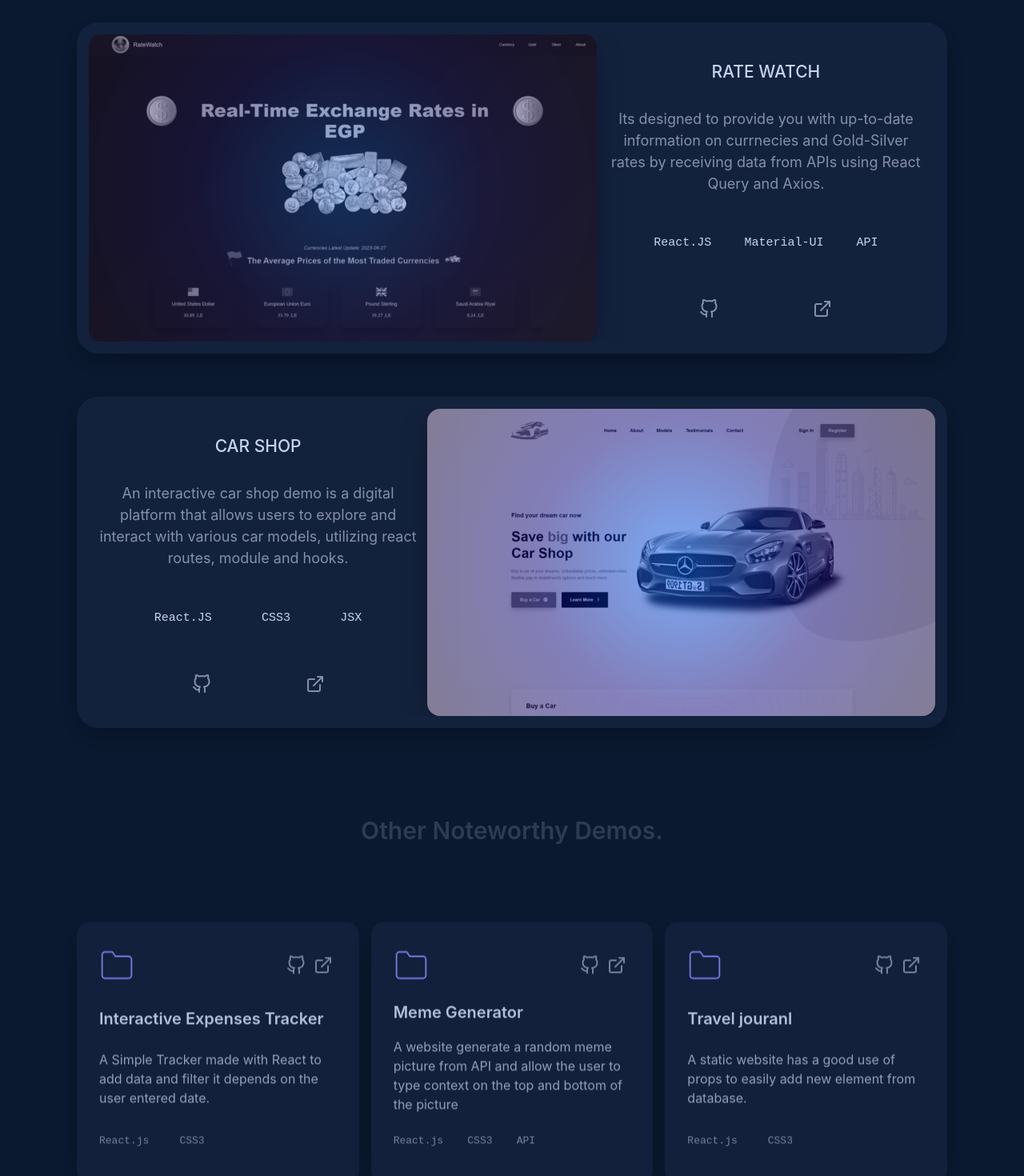
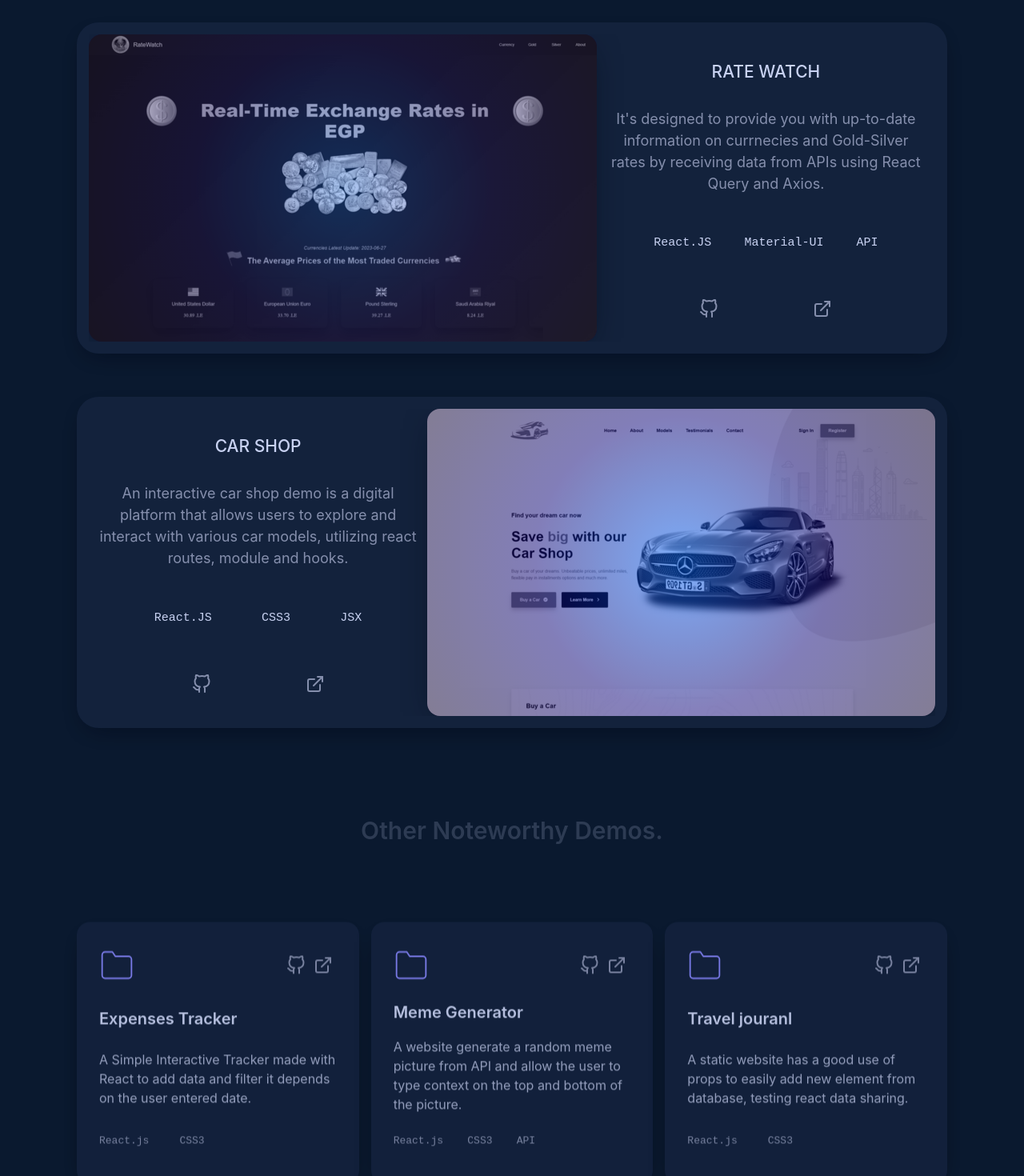
Before and after one commit to Goblo7/aes-portfolio, a React (Create React App) app: page / in a window 1280 px wide. Shown: the part 2360-3830 px from the top of the page at 80% size. Built offline with nearby package versions, Linux system fonts and the light colour scheme.

Commit message:
update data

```diff
--- a/src/data/projects.data.js
+++ b/src/data/projects.data.js
@@ -5,7 +5,7 @@ const projectsData = [
     {
       title: "Rate Watch",
       description:
-        "Its designed to provide you with up-to-date information on currnecies and Gold-Silver rates by receiving data from APIs using React Query and Axios.",
+        "It's designed to provide you with up-to-date information on currnecies and Gold-Silver rates by receiving data from APIs using React Query and Axios.",
       tools: ["React.JS", "Material-UI", "API"],
       codeLink: "https://github.com/AhmedEhab-SG/rate-watch",
       liveLink: "https://ahmedehab-sg.github.io/rate-watch/",
@@ -23,9 +23,9 @@ const projectsData = [
   ],
   [
     {
-      title: "Interactive Expenses Tracker",
+      title: "Expenses Tracker",
       description:
-        "A Simple Tracker made with React to add data and filter it depends on the user entered date.",
+        "A Simple Interactive Tracker made with React to add data and filter it depends on the user entered date.",
       tools: ["React.js", "CSS3", ""],
       codeLink: "https://github.com/AhmedEhab-SG/Expenses-Tracker",
       liveLink: "https://ahmedehab-sg.github.io/Expenses-Tracker",
@@ -33,7 +33,7 @@ const projectsData = [
     {
       title: "Meme Generator",
       description:
-        "A website generate a random meme picture from API and allow the user to type context on the top and bottom of the picture",
+        "A website generate a random meme picture from API and allow the user to type context on the top and bottom of the picture.",
       tools: ["React.js", "CSS3", "API"],
       codeLink: "https://github.com/AhmedEhab-SG/meme-generator",
       liveLink: "http://ahmedehab-sg.github.io/meme-generator",
@@ -41,7 +41,7 @@ const projectsData = [
     {
       title: "Travel jouranl",
       description:
-        "A static website has a good use of props to easily add new element from database.",
+        "A static website has a good use of props to easily add new element from database, testing react data sharing.",
       tools: ["React.js", "CSS3", ""],
       codeLink: "https://github.com/AhmedEhab-SG/travel-journal",
       liveLink: "https://ahmedehab-sg.github.io/travel-journal",
@@ -49,7 +49,7 @@ const projectsData = [
     {
       title: "Restaurant Menu",
       description:
-        "A static website of with vanilla JavaScript and swipers library testing plain HTML.",
+        "A static basic website made with vanilla JavaScript and Swipers library testing plain HTML.",
       tools: ["HTML5", "CSS3", "JavaScript"],
       codeLink: "https://github.com/AhmedEhab-SG/Krusty-restaurant",
       liveLink: "https://ahmedehab-sg.github.io/Krusty-restaurant/",
--- a/src/styles/header-styles/navigation-styles/navigation.styles.js
+++ b/src/styles/header-styles/navigation-styles/navigation.styles.js
@@ -45,7 +45,7 @@ const navigationStyles = {
 
   swapDrawerStyle: {
     sx: {
-      width: "75%",
+      width: "65%",
       backgroundColor: layoutStyles.lightMainColor,
       backgroundImage: "none",
     },
@@ -57,7 +57,7 @@ const navigationStyles = {
   },
   stackStyles:{
     width:"100%",
-    height:"70%",
+    height:"65%",
     alignItems:"center",
     justifyContent: "space-evenly",
   }
```
